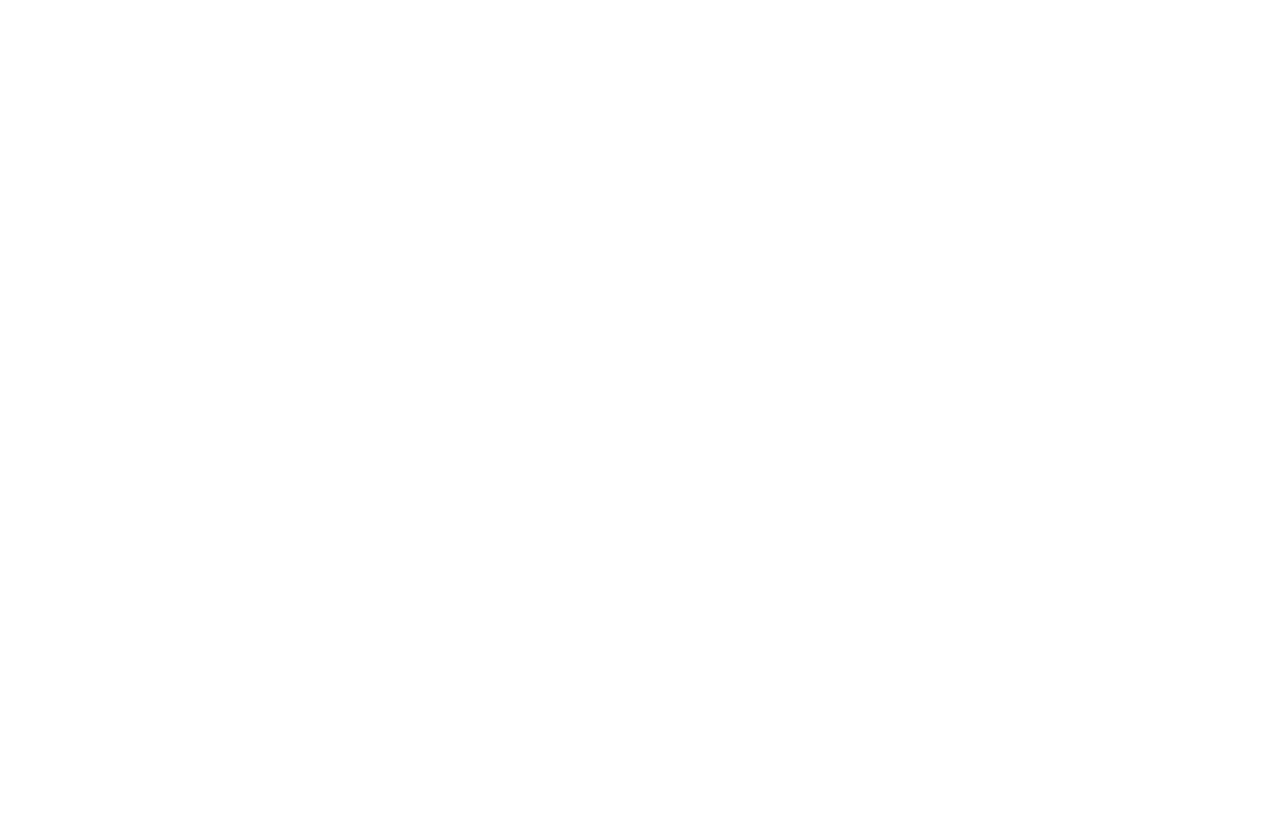
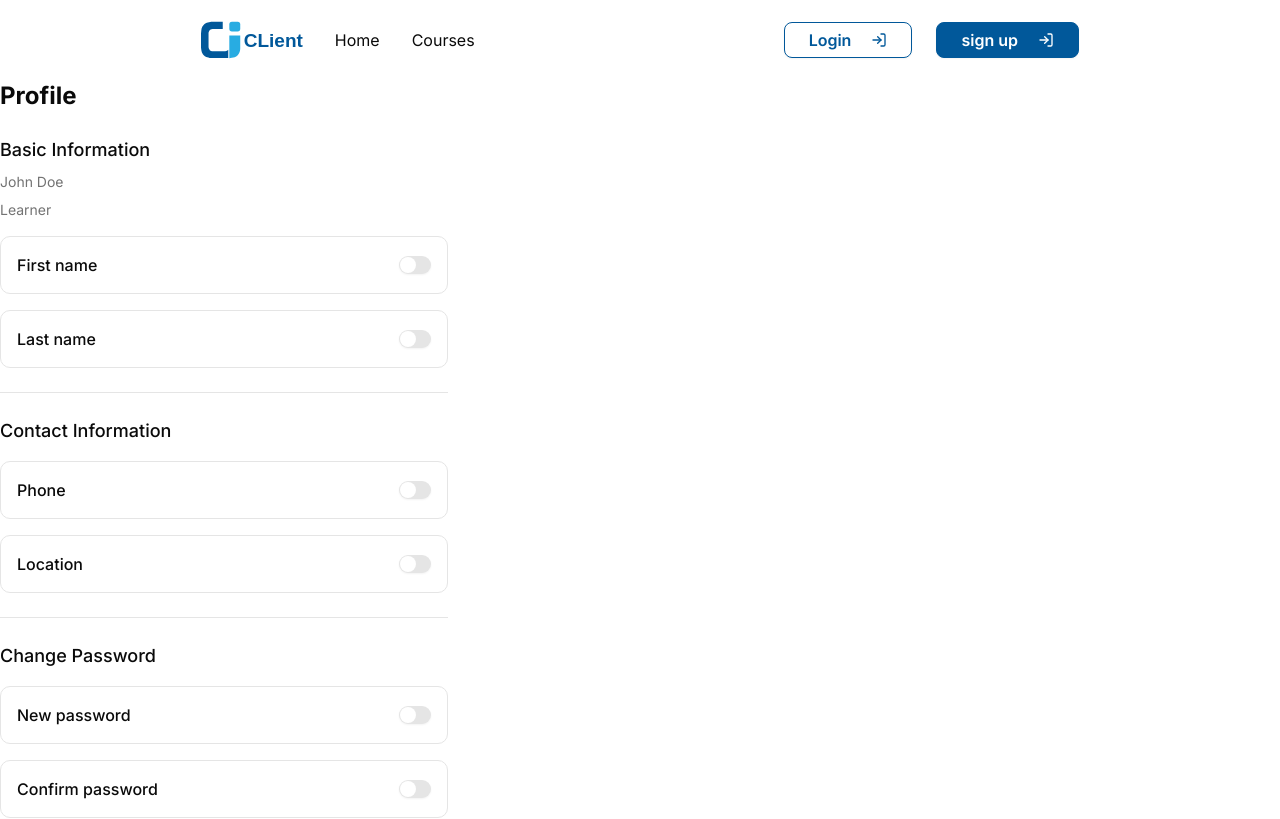
Before and after one commit to TESHU21/learning-management-system, a React (Vite) app in the folder frontend/: page /settings in a window 1280 px wide. Before the commit this address had no page. Shown: the top 819 px of the page. Built offline with nearby package versions, Linux system fonts and the light colour scheme; a web font is replaced by a local one.

Commit message:
ADD Settings .jsx

```diff
--- a/frontend/package.json
+++ b/frontend/package.json
@@ -13,7 +13,9 @@
     "@hookform/resolvers": "^5.0.1",
     "@radix-ui/react-label": "^2.1.4",
     "@radix-ui/react-select": "^2.2.2",
+    "@radix-ui/react-separator": "^1.1.4",
     "@radix-ui/react-slot": "^1.2.0",
+    "@radix-ui/react-switch": "^1.2.2",
     "@tailwindcss/vite": "^4.1.4",
     "class-variance-authority": "^0.7.1",
     "clsx": "^2.1.1",
--- /dev/null
+++ b/frontend/src/components/ui/separator.jsx
@@ -0,0 +1,25 @@
+import * as React from "react"
+import * as SeparatorPrimitive from "@radix-ui/react-separator"
+
+import { cn } from "@/lib/utils"
+
+function Separator({
+  className,
+  orientation = "horizontal",
+  decorative = true,
+  ...props
+}) {
+  return (
+    <SeparatorPrimitive.Root
+      data-slot="separator-root"
+      decorative={decorative}
+      orientation={orientation}
+      className={cn(
+        "bg-border shrink-0 data-[orientation=horizontal]:h-px data-[orientation=horizontal]:w-full data-[orientation=vertical]:h-full data-[orientation=vertical]:w-px",
+        className
+      )}
+      {...props} />
+  );
+}
+
+export { Separator }
--- /dev/null
+++ b/frontend/src/components/ui/switch.jsx
@@ -0,0 +1,27 @@
+import * as React from "react"
+import * as SwitchPrimitive from "@radix-ui/react-switch"
+
+import { cn } from "@/lib/utils"
+
+function Switch({
+  className,
+  ...props
+}) {
+  return (
+    <SwitchPrimitive.Root
+      data-slot="switch"
+      className={cn(
+        "peer data-[state=checked]:bg-primary data-[state=unchecked]:bg-input focus-visible:border-ring focus-visible:ring-ring/50 dark:data-[state=unchecked]:bg-input/80 inline-flex h-[1.15rem] w-8 shrink-0 items-center rounded-full border border-transparent shadow-xs transition-all outline-none focus-visible:ring-[3px] disabled:cursor-not-allowed disabled:opacity-50",
+        className
+      )}
+      {...props}>
+      <SwitchPrimitive.Thumb
+        data-slot="switch-thumb"
+        className={cn(
+          "bg-background dark:data-[state=unchecked]:bg-foreground dark:data-[state=checked]:bg-primary-foreground pointer-events-none block size-4 rounded-full ring-0 transition-transform data-[state=checked]:translate-x-[calc(100%-2px)] data-[state=unchecked]:translate-x-0"
+        )} />
+    </SwitchPrimitive.Root>
+  );
+}
+
+export { Switch }
--- a/frontend/src/pages/checkout/components/data.jsx
+++ b/frontend/src/pages/checkout/components/data.jsx
@@ -36,7 +36,7 @@
     {  name: "fullName",placeholder:"Full Name",icon:User, type: "text", className: "col-span-2" },
     {  name: "email",placeholder:"Email",icon:Mail, type: "text", className: "col-span-2" },
     {  name: "course",placeholder:"Course",icon:GraduationCap, type: "text", className: "col-span-2" },
-    {  name: "gender",placeholder:"Gender",icon:User, type: "select", className: "col-span-2" ,
+    {  name: "gender",placeholder:"Gender",icon:User, type: "select", className: "col-span-2  " ,
         options: [
             { label: "Male", value: "male" },
             { label: "Female", value: "female" },
--- /dev/null
+++ b/frontend/src/pages/portal/settings/Settings.jsx
@@ -0,0 +1,201 @@
+import { zodResolver } from "@hookform/resolvers/zod";
+import { useForm } from "react-hook-form";
+import { z } from "zod";
+import { ChevronRight } from "lucide-react";
+import { Button } from "@/components/ui/button";
+import {
+  Form,
+  FormControl,
+  FormField,
+  FormItem,
+  FormLabel,
+  FormMessage,
+} from "@/components/ui/form";
+import { Switch } from "@/components/ui/switch";
+import { Separator } from "@/components/ui/separator";
+
+const formSchema = z.object({
+  firstName: z.string().optional(),
+  lastName: z.string().optional(),
+  phone: z.string().optional(),
+  location: z.string().optional(),
+  newPassword: z.string().optional(),
+  confirmPassword: z.string().optional(),
+});
+
+function Settings() {
+  const form = useForm({
+    resolver: zodResolver(formSchema),
+    defaultValues: {
+      firstName: "",
+      lastName: "",
+      phone: "",
+      location: "",
+      newPassword: "",
+      confirmPassword: "",
+    },
+  });
+
+  const onSubmit = (values) => {
+    console.log(values);
+  };
+
+  return (
+    <div className="space-y-6 max-w-md">
+      <h1 className="text-2xl font-bold">Profile</h1>
+
+      <Form {...form}>
+        <form onSubmit={form.handleSubmit(onSubmit)} className="space-y-6">
+          {/* Basic Info Section */}
+          <div className="space-y-4">
+            <div className="space-y-2">
+              <h3 className="text-lg font-medium">Basic Information</h3>
+              <p className="text-sm text-muted-foreground">John Doe</p>
+              <p className="text-sm text-muted-foreground">Learner</p>
+            </div>
+
+            <FormField
+              control={form.control}
+              name="firstName"
+              render={({ field }) => (
+                <FormItem className="flex flex-row items-center justify-between rounded-lg border p-4">
+                  <div className="space-y-0.5">
+                    <FormLabel className="text-base">First name</FormLabel>
+                  </div>
+                  <FormControl>
+                    <Switch
+                      checked={field.value !== ""}
+                      onCheckedChange={(checked) =>
+                        field.onChange(checked ? "John" : "")
+                      }
+                    />
+                  </FormControl>
+                </FormItem>
+              )}
+            />
+
+            <FormField
+              control={form.control}
+              name="lastName"
+              render={({ field }) => (
+                <FormItem className="flex flex-row items-center justify-between rounded-lg border p-4">
+                  <div className="space-y-0.5">
+                    <FormLabel className="text-base">Last name</FormLabel>
+                  </div>
+                  <FormControl>
+                    <Switch
+                      checked={field.value !== ""}
+                      onCheckedChange={(checked) =>
+                        field.onChange(checked ? "Doe" : "")
+                      }
+                    />
+                  </FormControl>
+                </FormItem>
+              )}
+            />
+          </div>
+
+          <Separator />
+
+          {/* Contact Section */}
+          <div className="space-y-4">
+            <h3 className="text-lg font-medium">Contact Information</h3>
+
+            <FormField
+              control={form.control}
+              name="phone"
+              render={({ field }) => (
+                <FormItem className="flex flex-row items-center justify-between rounded-lg border p-4">
+                  <div className="space-y-0.5">
+                    <FormLabel className="text-base">Phone</FormLabel>
+                  </div>
+                  <FormControl>
+                    <Switch
+                      checked={field.value !== ""}
+                      onCheckedChange={(checked) =>
+                        field.onChange(checked ? "+1234567890" : "")
+                      }
+                    />
+                  </FormControl>
+                </FormItem>
+              )}
+            />
+
+            <FormField
+              control={form.control}
+              name="location"
+              render={({ field }) => (
+                <FormItem className="flex flex-row items-center justify-between rounded-lg border p-4">
+                  <div className="space-y-0.5">
+                    <FormLabel className="text-base">Location</FormLabel>
+                  </div>
+                  <FormControl>
+                    <Switch
+                      checked={field.value !== ""}
+                      onCheckedChange={(checked) =>
+                        field.onChange(checked ? "New York, USA" : "")
+                      }
+                    />
+                  </FormControl>
+                </FormItem>
+              )}
+            />
+          </div>
+
+          <Separator />
+
+          {/* Password Section */}
+          <div className="space-y-4">
+            <h3 className="text-lg font-medium">Change Password</h3>
+
+            <FormField
+              control={form.control}
+              name="newPassword"
+              render={({ field }) => (
+                <FormItem className="flex flex-row items-center justify-between rounded-lg border p-4">
+                  <div className="space-y-0.5">
+                    <FormLabel className="text-base">New password</FormLabel>
+                  </div>
+                  <FormControl>
+                    <Switch
+                      checked={field.value !== ""}
+                      onCheckedChange={(checked) =>
+                        field.onChange(checked ? "••••••••" : "")
+                      }
+                    />
+                  </FormControl>
+                </FormItem>
+              )}
+            />
+
+            <FormField
+              control={form.control}
+              name="confirmPassword"
+              render={({ field }) => (
+                <FormItem className="flex flex-row items-center justify-between rounded-lg border p-4">
+                  <div className="space-y-0.5">
+                    <FormLabel className="text-base">Confirm password</FormLabel>
+                  </div>
+                  <FormControl>
+                    <Switch
+                      checked={field.value !== ""}
+                      onCheckedChange={(checked) =>
+                        field.onChange(checked ? "••••••••" : "")
+                      }
+                    />
+                  </FormControl>
+                </FormItem>
+              )}
+            />
+          </div>
+
+          <Button type="submit" className="w-full">
+            Save changes <ChevronRight className="ml-2 h-4 w-4" />
+          </Button>
+        </form>
+      </Form>
+    </div>
+  );
+}
+
+export default Settings;
--- /dev/null
+++ b/frontend/src/pages/portal/settings/data.jsx
@@ -0,0 +1,28 @@
+ export const profileSchema = z.object({
+    firstName: z.string().min(1, "First name is required"),
+    lastName: z.string().min(1, "Last name is required"),
+    phone: z.string().optional(),
+    location: z.string().optional(),
+  });
+
+ export  const passwordSchema = z
+    .object({
+      newPassword: z.string().min(8, "Password must be at least 8 characters"),
+      confirmPassword: z.string().min(8, "Password must be at least 8 characters"),
+    })
+    .refine((data) => data.newPassword === data.confirmPassword, {
+      message: "Passwords don't match",
+      path: ["confirmPassword"],
+    });
+
+    export const profileInitialValues = {
+        firstName: "",
+        lastName: "",
+        phone: "",
+        location: "",
+      };
+
+export  const passwordInitialValues = {
+        newPassword: "",
+        confirmPassword: "",
+      };
--- a/frontend/src/routes/AppRoutes.jsx
+++ b/frontend/src/routes/AppRoutes.jsx
@@ -12,6 +12,7 @@
 import ForgotPasswordFlow from '@/pages/login/forgotpassword/ForgotPasswordFlow';
 import Checkout from '@/pages/checkout/Checkout';
 import Dashboard from '@/pages/portal/dashboard/Dashboard';
+import Settings from '@/pages/portal/settings/Settings';
 const AppRoutes = () => {
   return (
     <Routes>
@@ -24,6 +25,7 @@
         <Route path='forgotpassword' element={<ForgotPasswordFlow/>}/>
         <Route path='checkout' element={<Checkout/>}/>
         <Route path='dashboard' element={<Dashboard/>}/>
+        <Route path='settings' element={<Settings/>}/>
 
       </Route>
 
```
Also changed, not shown: 1 other file (tests, documents, lock files or other folders).
